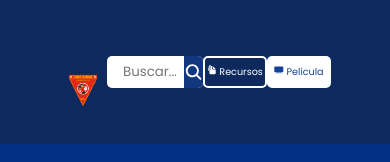
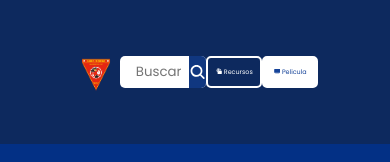
Before and after one commit to 7PasosdeSlavacion/Grupos-Peque-os, a plain HTML site: page index.html in a window 390 px wide. Shown: the top 162 px of the page. Drawn offline with nearby package versions, Linux system fonts and the light colour scheme.

Commit message:
Update style.css

```diff
--- a/style.css
+++ b/style.css
@@ -265,19 +265,20 @@ body {
 
     .barTop img {
         width: 3rem;
+        top: 0;
         /* Logo más pequeño */
     }
 
     .barTop .find .find_back {
-        width: 6rem;
+        width: 5.4rem;
         height: 2rem;
     }
 
     .barTop .btn_Recursos button,
     .barTop .btn_Pelicula button {
-        width: 4rem;
+        width: 3.5rem;
         height: 2rem;
-        font-size: 0.6rem;
+        font-size: 0.4rem;
     }
 
     .navbar {
```
